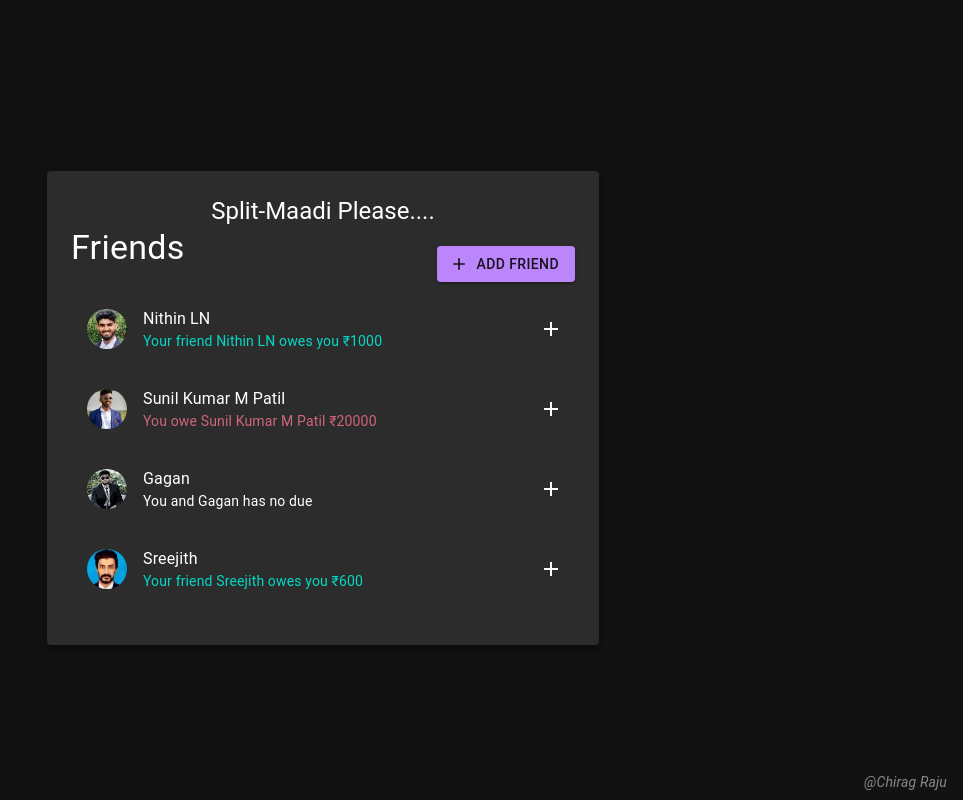
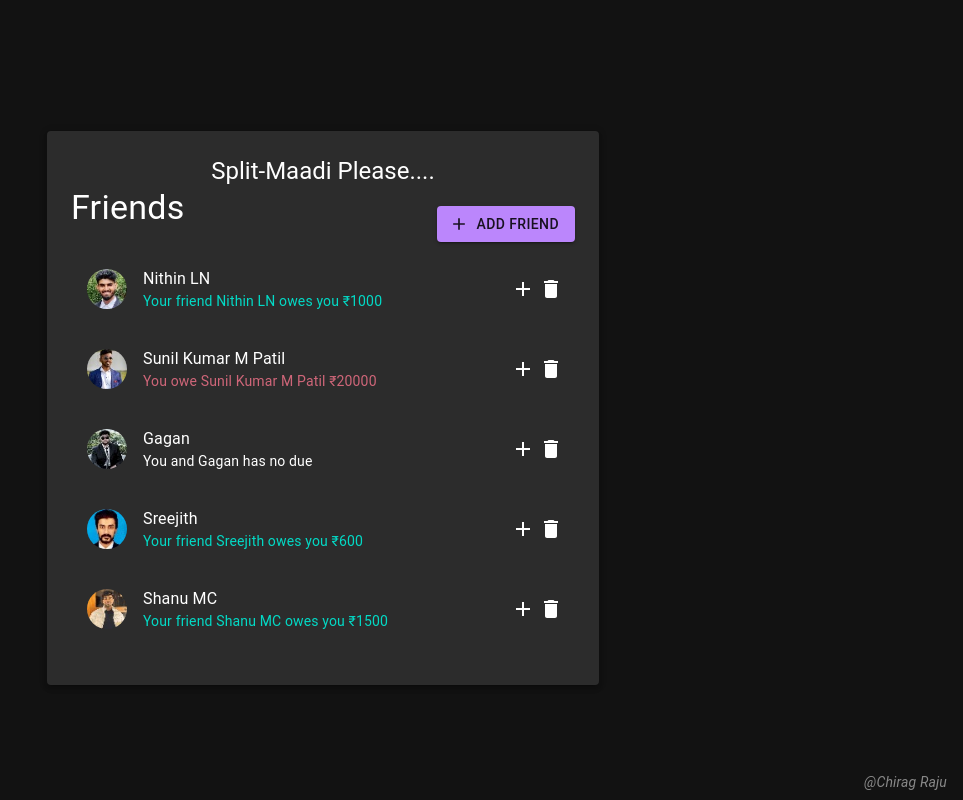
Before and after one commit to ChiragRaju/Split-Maadi, a React (Create React App) app: page / in a window 1280 px wide. Shown: the whole page, without its empty margins (317-1280 px from the left). Built offline with nearby package versions, Linux system fonts and the light colour scheme.

Commit message:
delete logic added CRUD

```diff
--- a/src/App.js
+++ b/src/App.js
@@ -3,6 +3,7 @@ import sunil from "./Images/sunil.jpg";
 import nithin from "./Images/nithin.jpg";
 import gagan from "./Images/gagan.jpg";
 import sreejith from "./Images/sreejith.jpg";
+import shanu from "./Images/shanu.jpg";
 
 import {
   Button,
@@ -23,7 +24,7 @@ import {
   Select,
   MenuItem,
 } from "@mui/material";
-import { Add as AddIcon, Close as CloseIcon } from "@mui/icons-material";
+import { Add as AddIcon, Close as CloseIcon, Delete as DeleteIcon } from "@mui/icons-material";
 import { styled } from "@mui/system";
 
 const initialFriends = [
@@ -31,7 +32,7 @@ const initialFriends = [
     id: 1,
     name: "Nithin LN",
     image: nithin,
-    balance:1000,
+    balance: 1000,
   },
   {
     id: 2,
@@ -51,6 +52,12 @@ const initialFriends = [
     image: sreejith,
     balance: 600,
   },
+  {
+    id: 5,
+    name: "Shanu MC",
+    image: shanu,
+    balance: 1500,
+  }
 ];
 
 const FormContainer = styled(Paper)(({ theme }) => ({
@@ -73,6 +80,7 @@ const FormTitle = styled(Typography)(({ theme }) => ({
 const FormButton = styled(Button)(({ theme }) => ({
   marginTop: theme.spacing(2),
 }));
+
 const Trademark = styled(Typography)(({ theme }) => ({
   position: "absolute",
   bottom: theme.spacing(1),
@@ -116,6 +124,11 @@ export default function App() {
     setSelectedFriend(null);
   }
 
+  function handleDeleteFriend(id) {
+    setFriends((friends) => friends.filter((friend) => friend.id !== id));
+    setSelectedFriend(null); // Deselect friend if deleted
+  }
+
   return (
     <Container
       maxWidth="sm"
@@ -148,6 +161,7 @@ export default function App() {
           friends={friends}
           selectedFriend={selectedFriend}
           onSelection={handleSelection}
+          onDeleteFriend={handleDeleteFriend}
         />
 
         {selectedFriend && (
@@ -157,15 +171,16 @@ export default function App() {
             key={selectedFriend.id}
           />
         )}
-         <Trademark variant="body2">
-           @Chirag Raju
+
+        <Trademark variant="body2">
+          @Chirag Raju
         </Trademark>
       </FormContainer>
     </Container>
   );
 }
 
-function FriendsList({ friends, onSelection, selectedFriend }) {
+function FriendsList({ friends, onSelection, selectedFriend, onDeleteFriend }) {
   return (
     <List>
       {friends.map((friend) => (
@@ -174,13 +189,14 @@ function FriendsList({ friends, onSelection, selectedFriend }) {
           key={friend.id}
           selectedFriend={selectedFriend}
           onSelection={onSelection}
+          onDeleteFriend={onDeleteFriend}
         />
       ))}
     </List>
   );
 }
 
-function Friend({ friend, onSelection, selectedFriend }) {
+function Friend({ friend, onSelection, selectedFriend, onDeleteFriend }) {
   const isSelected = selectedFriend?.id === friend.id;
 
   return (
@@ -225,12 +241,20 @@ function Friend({ friend, onSelection, selectedFriend }) {
         }}
       />
       <ListItemSecondaryAction>
+
         <IconButton
           edge="end"
           aria-label="select"
           onClick={() => onSelection(friend)}
         >
           {isSelected ? <CloseIcon /> : <AddIcon />}
+        </IconButton>
+        <IconButton
+          edge="end"
+          aria-label="delete"
+          onClick={() => onDeleteFriend(friend.id)}
+        >
+          <DeleteIcon />
         </IconButton>
       </ListItemSecondaryAction>
     </ListItem>
```
Also changed, not shown: src/Images/shanu.jpg (added).
